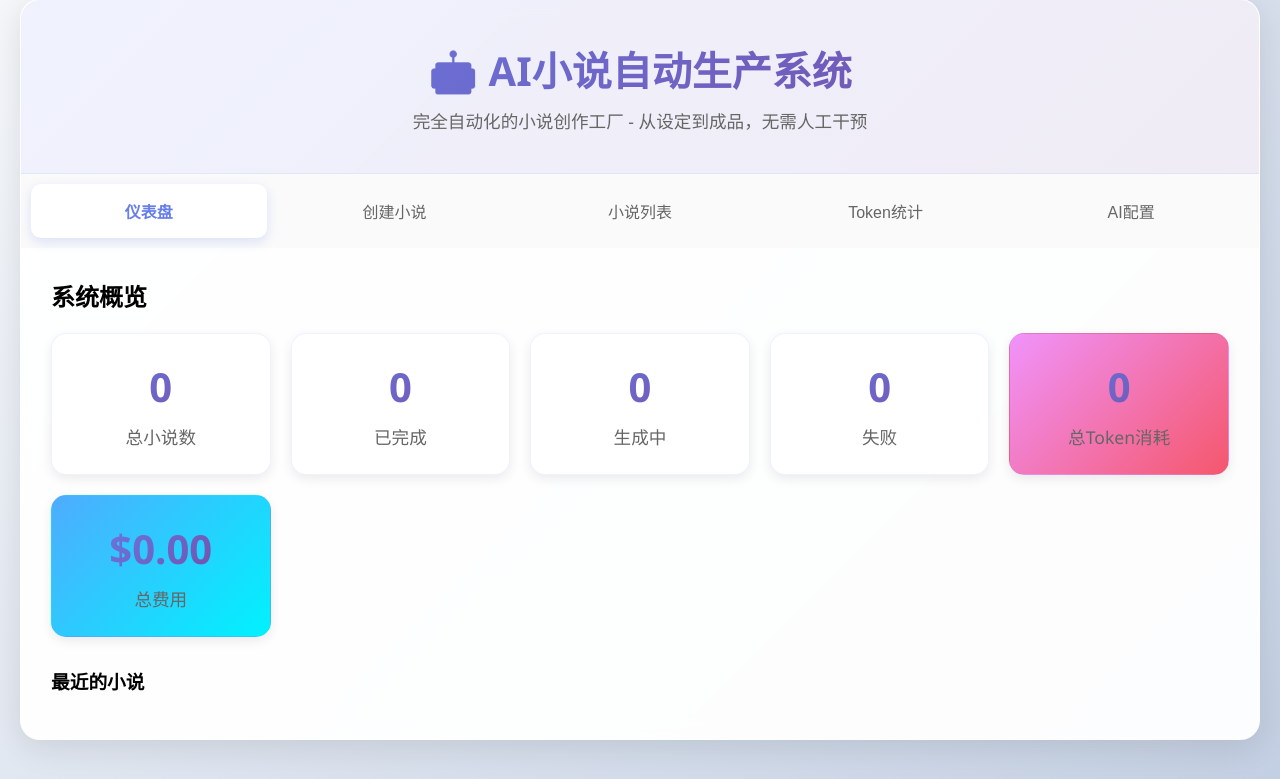
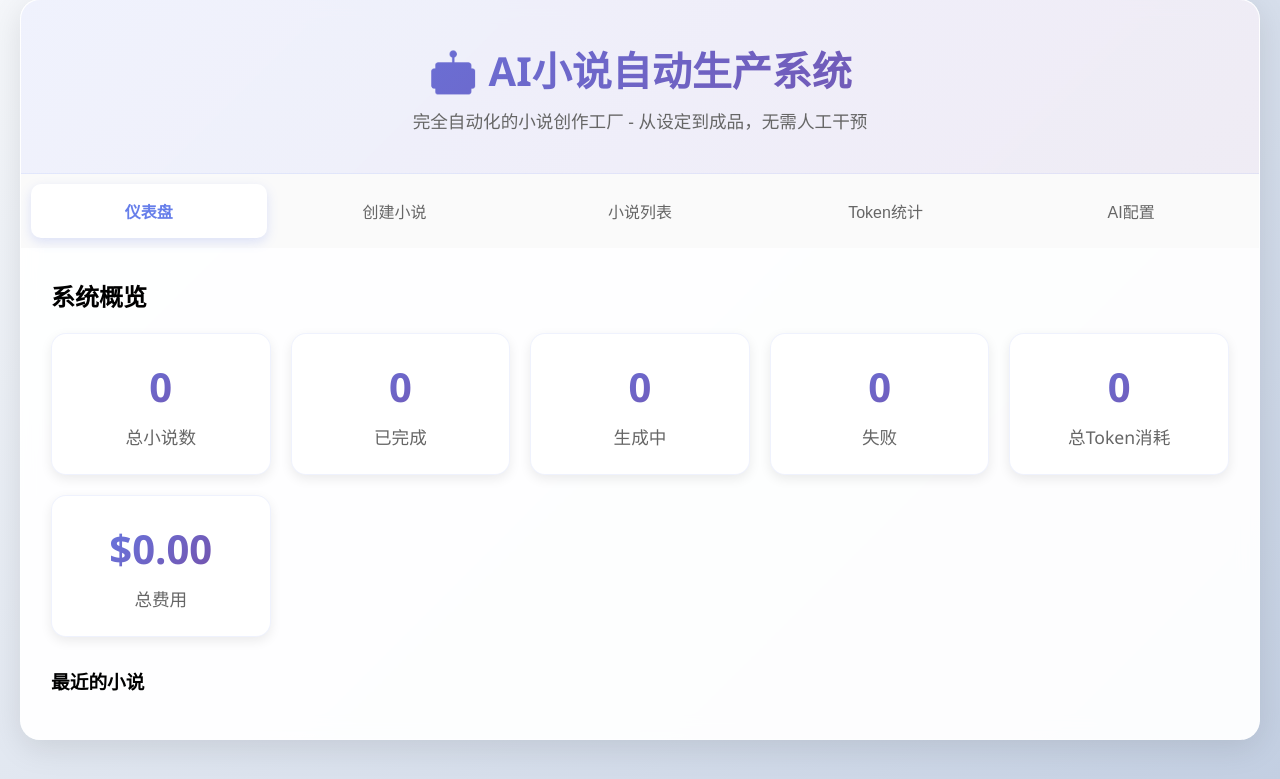
Before and after one commit to gethac/novel_factory, a Flask app: page / in a window 1280 px wide. Shown: the part 21-800 px from the top of the page. Run offline with Flask 3, Linux system fonts and the light colour scheme; data that the repository does not hold is empty.

Commit message:
界面优化 - 统一样式设计
✨ 改进：
- 移除stat-card的内联样式
- 统一使用CSS类样式
- 所有卡片采用白色背景+渐变色文字
- 保持一致的视觉风格

准备添加实时进度可视化功能。

```diff
--- a/templates/index.html
+++ b/templates/index.html
@@ -565,11 +565,11 @@
                     <h3 id="failedNovels">0</h3>
                     <p>失败</p>
                 </div>
-                <div class="stat-card" style="background: linear-gradient(135deg, #f093fb 0%, #f5576c 100%);">
+                <div class="stat-card">
                     <h3 id="totalTokens">0</h3>
                     <p>总Token消耗</p>
                 </div>
-                <div class="stat-card" style="background: linear-gradient(135deg, #4facfe 0%, #00f2fe 100%);">
+                <div class="stat-card">
                     <h3 id="totalCost">$0.00</h3>
                     <p>总费用</p>
                 </div>
```
